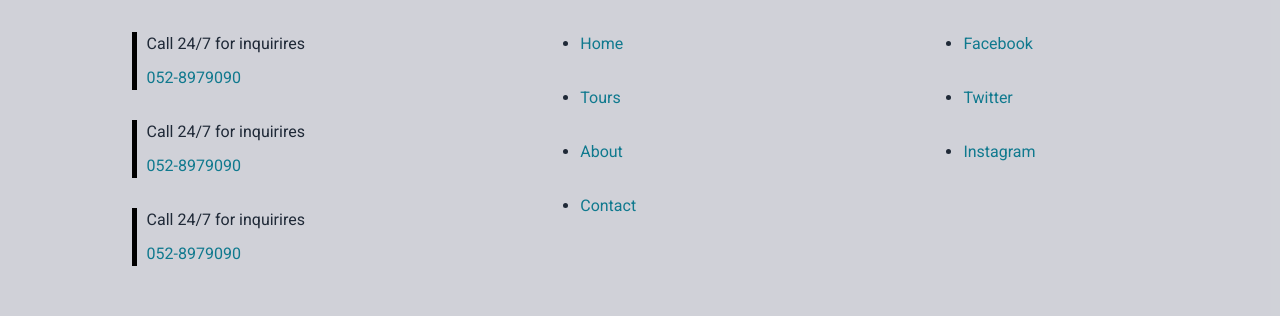
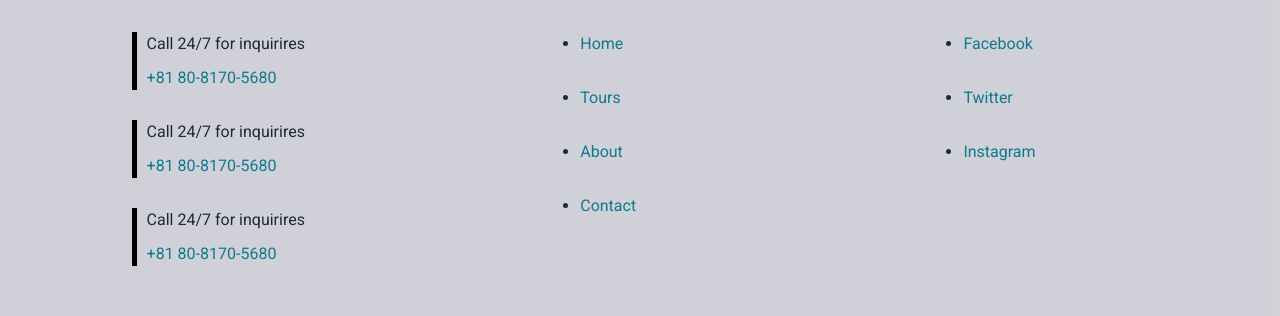
Before and after one commit to Hassan-html/tourism, a Next.js app: page / in a window 1280 px wide. Shown: the part 4447-4763 px from the top of the page. Built offline with nearby package versions, Linux system fonts and the light colour scheme.

Commit message:
"links fixed"

```diff
--- a/app/components/Footer/Footer.jsx
+++ b/app/components/Footer/Footer.jsx
@@ -24,7 +24,7 @@ export default function Footer() {
                   experiences, or simply want to say hello, we're here for you.
                 </p>
                 <div className="buttons flex flex-col gap-[20px] justify-center items-center">
-                  <Link href={"/Contact"} className="primary-btn">
+                  <Link href={"/pages/Contact"} className="primary-btn">
                     Contact
                   </Link>
                 </div>
@@ -47,20 +47,20 @@ export default function Footer() {
               <h1 className="title ">Want to get in touch?</h1>
               <article className="box">
                 <div className="subTiltle">Call 24/7 for inquirires</div>
-                <a className="spcLink " href="tel:0524563707">
-                  052-8979090
+                <a className="spcLink " href="tel:+81 80-8170-5680">
+                  +81 80-8170-5680
                 </a>
               </article>
               <article className="box">
                 <div className="subTiltle">Call 24/7 for inquirires</div>
-                <a className="spcLink " href="tel:0524563707">
-                  052-8979090
+                <a className="spcLink " href="tel:+81 80-8170-5680">
+                  +81 80-8170-5680
                 </a>
               </article>
               <article className="box">
                 <div className="subTiltle">Call 24/7 for inquirires</div>
-                <a className="spcLink " href="tel:0524563707">
-                  052-8979090
+                <a className="spcLink " href="tel:+81 80-8170-5680">
+                  +81 80-8170-5680
                 </a>
               </article>
             </section>
```
